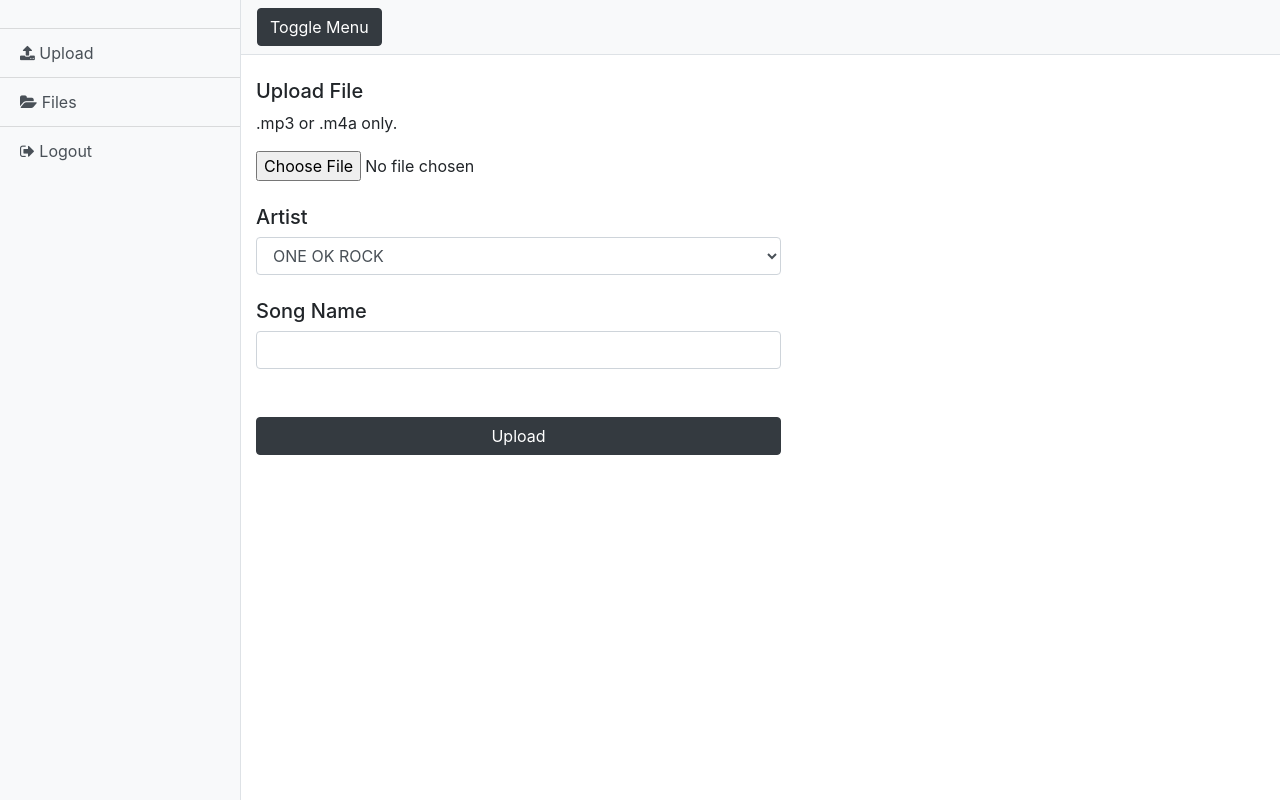
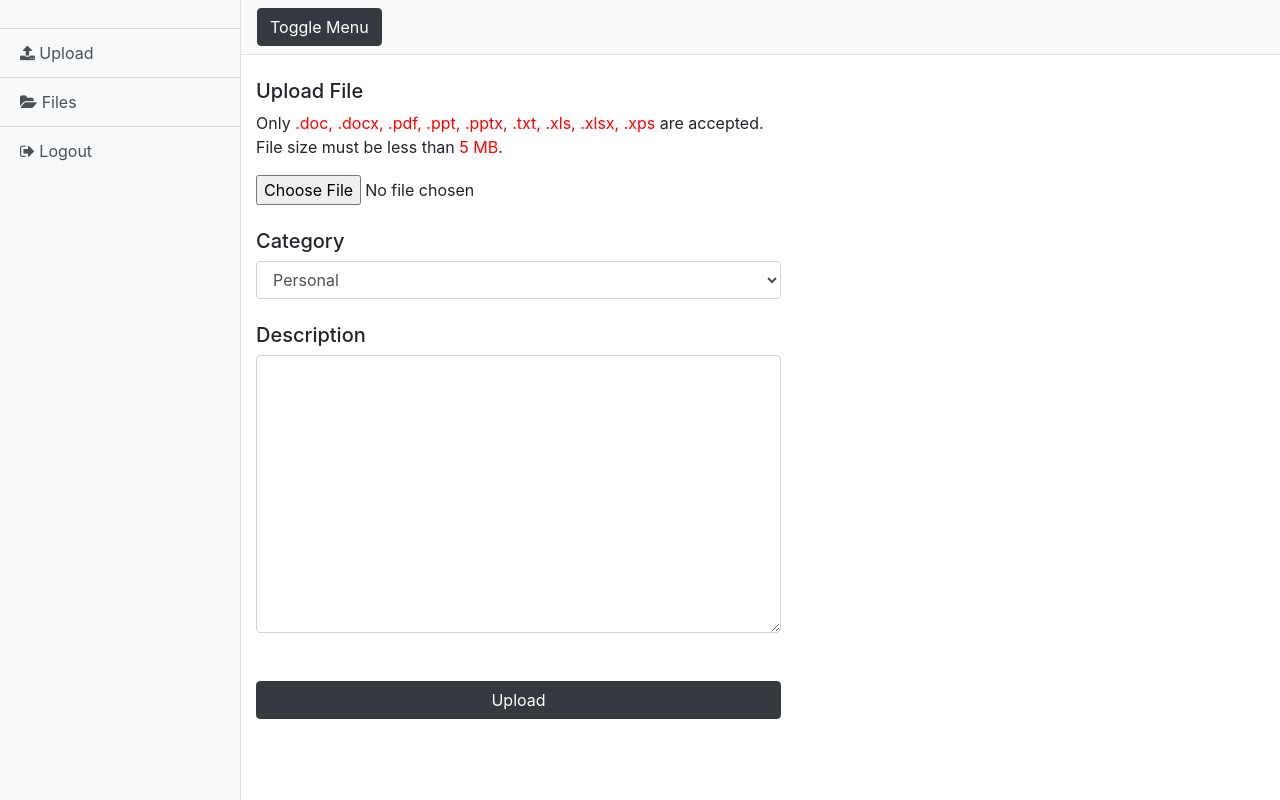
Before and after one commit to ayaxxchanz/EzUploadDownload, a PHP site: page /upload.php in a window 1280 px wide. Run offline with PHP 8.4, Linux system fonts and the light colour scheme; the visitor is signed in with stand-in values (Sample User, id 1); data that the repository does not hold is empty.

Commit message:
change name for db, table, and field

```diff
--- a/authenticate.php
+++ b/authenticate.php
@@ -4,7 +4,7 @@ session_start();
 $DATABASE_HOST = 'localhost';
 $DATABASE_USER = 'root';
 $DATABASE_PASS = '';
-$DATABASE_NAME = 'music-upload';
+$DATABASE_NAME = 'filestorage';
 // Try and connect using the info above.
 $con = mysqli_connect($DATABASE_HOST, $DATABASE_USER, $DATABASE_PASS, $DATABASE_NAME);
 if ( mysqli_connect_errno() ) {
--- a/process.php
+++ b/process.php
@@ -9,7 +9,7 @@ if (!isset($_SESSION['loggedin'])) {
 ?>
 <?php
 // connect to database
-$conn = mysqli_connect('localhost', 'root', '', 'music-upload');
+$conn = mysqli_connect('localhost', 'root', '', 'filestorage');
 
 $sql = "SELECT * FROM files";
 $result = mysqli_query($conn, $sql);
@@ -19,8 +19,8 @@ $files = mysqli_fetch_all($result, MYSQLI_ASSOC);
 if (isset($_POST['save'])) { // if save button on the form is clicked
     // name of the uploaded file
     $filename = $_FILES['myfile']['name'];
-    $artist = $_POST['artist'];
-    $song = $_POST['song'];
+    $category = $_POST['category'];
+    $description = $_POST['description'];
 
     // destination of the file on the server
     $destination = 'uploads/' . $filename;
@@ -32,14 +32,14 @@ if (isset($_POST['save'])) { // if save button on the form is clicked
     $file = $_FILES['myfile']['tmp_name'];
     $size = $_FILES['myfile']['size'];
 
-    if (!in_array($extension, ['mp3','m4a'])) {
+    if (!in_array($extension, ['doc','docx','pdf','ppt','pptx','txt','xls','xlsx','xps'])) {
 		header('Location: upload.php#failed');
-    } elseif ($_FILES['myfile']['size'] > 20000000) { // file shouldn't be larger than 20Megabyte
+    } elseif ($_FILES['myfile']['size'] > 5000000) { // file shouldn't be larger than 5 Megabyte
         header('Location: upload.php#failed');
     } else {
         // move the uploaded (temporary) file to the specified destination
         if (move_uploaded_file($file, $destination)) {
-            $sql = "INSERT INTO files (name, size, artist, song, downloads) VALUES ('$filename', $size, '$artist', '$song', 0)";
+            $sql = "INSERT INTO files (name, size, category, description, downloads) VALUES ('$filename', $size, '$category', '$description', 0)";
             if (mysqli_query($conn, $sql)) {
 				header('Location: upload.php#success');
             }
@@ -86,6 +86,7 @@ if(isset($_GET['delete_id']))
 
     $sql = "SELECT * FROM files WHERE id=$id";
     $result = mysqli_query($conn, $sql);
+
     $row = mysqli_fetch_assoc($result);
 	unlink("uploads/".$row['name']);
 
--- a/upload.php
+++ b/upload.php
@@ -41,18 +41,17 @@
 					<div class="col">
 						<form action="upload.php" method="post" enctype="multipart/form-data" style="max-width:525px">
 							<h5>Upload File</h5>
-							<p>.mp3 or .m4a only.</p>
+							<p>Only <span style="color:red">.doc, .docx, .pdf, .ppt, .pptx, .txt, .xls, .xlsx, .xps</span> are accepted. <br>File size must be less than <span style="color:red">5 MB</span>.</p>
 								<input type="file" name="myfile" required> <br>
 
-							<br><h5>Artist</h5>
-								<select class="form-control" name="artist" required>
-									<option>ONE OK ROCK</option>
-									<option>Muse</option>
-									<option>Maksim</option>
+							<br><h5>Category</h5>
+								<select class="form-control" name="category" required>
+									<option>Personal</option>
+									<option>Work</option>
 								</select>
 
-							<br><h5>Song Name</h5>
-								<input class="form-control" type="text" name="song" required><br>
+							<br><h5>Description</h5>
+								<textarea class="form-control" name="description" rows=11 cols=50 maxlength=250 required ></textarea><br>
 
 							<br><button type="submit" name="save" class="btn btn-dark btn-block">Upload</button>
 						</form>
@@ -114,7 +113,7 @@
 				</div>
 				<div class="modal-body text-center">
 					<h4>Failed to upload!</h4>
-					<p>Your file must not be larger than 20 MB and only in .mp3 or m4a extension. Please try again.</p>
+					<p>Please make sure your file is supported and not larger than 5 MB.</p>
 					<button class="btn btn-dark" data-dismiss="modal"><span>I understand.</span></button>
 				</div>
 			</div>
```
